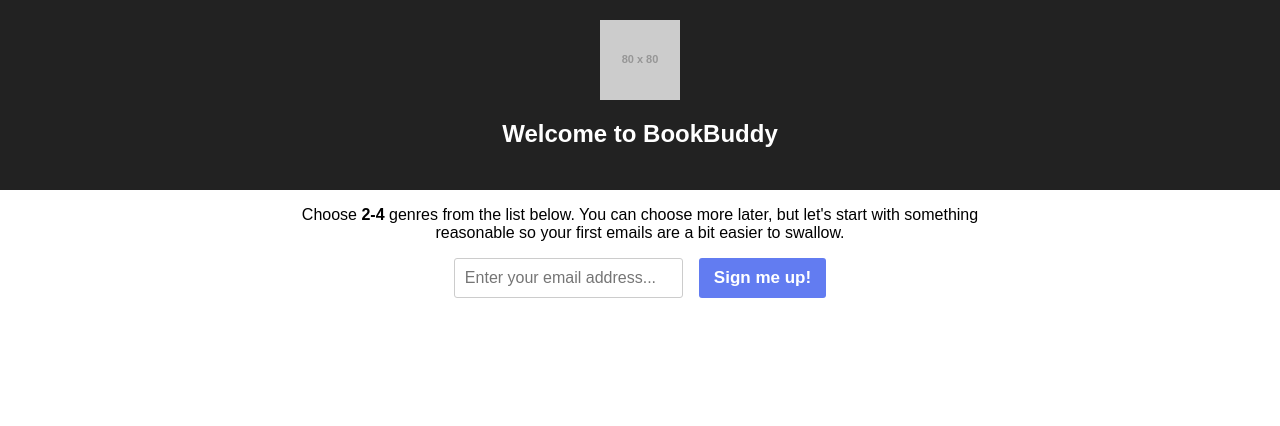
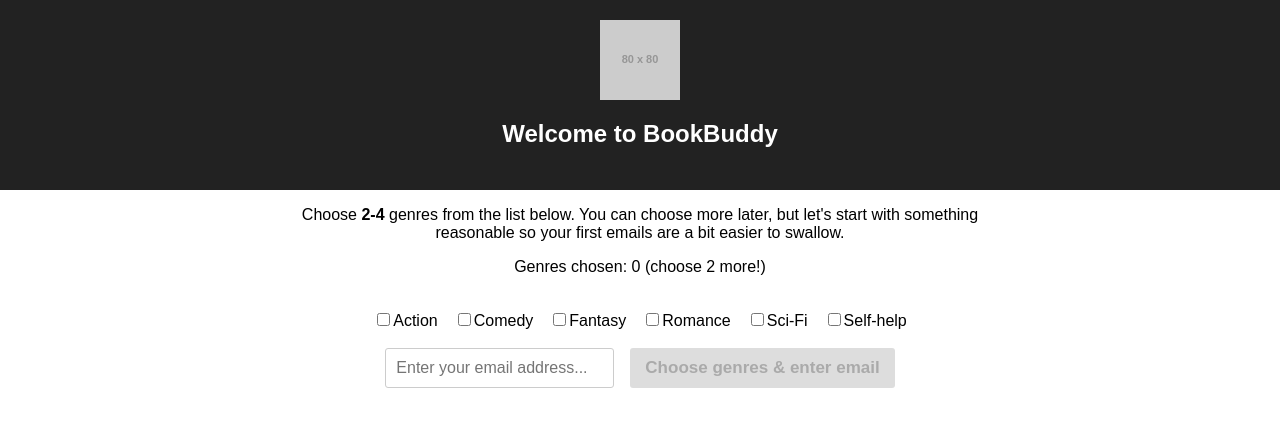
Before and after one commit to Andrux51/book-buddy, a React app: page /get-started in a window 1280 px wide. Shown: the top 426 px of the page. Built offline with nearby package versions, Linux system fonts and the light colour scheme.

Commit message:
allow genre selection, cleanup state usage

```diff
--- a/src/App.css
+++ b/src/App.css
@@ -49,6 +49,11 @@
   text-decoration: none;
   padding: 10px 15px;
 }
+button[class*="bb-btn-"][disabled] {
+  background-color: #ddd;
+  color: #aaa;
+  cursor: not-allowed;
+}
 
 .bb-btn-route {
   background-color:#6c9;
@@ -65,3 +70,15 @@
   margin-right: 1em;
   font-size:16px;
 }
+
+.bb-genre-checkbox {
+  text-align: initial;
+  display: inline-block;
+  padding: 0 8px;
+}
+.bb-checkbox-matrix {
+  max-width: 720px;
+  margin-left: auto;
+  margin-right: auto;
+  padding: 18px;
+}
--- a/src/App.js
+++ b/src/App.js
@@ -11,9 +11,26 @@
 class App extends Component {
   constructor(props) {
     super(props);
+
     this.state = {
-      emailEntered: false
-    }
+      subscriber: {
+        email: '',
+        genresChosen: [],
+        name: ''
+      }
+    };
+  }
+
+  handleSubmit = (email, genresChosen) => {
+    this.setState({ subscriber: { email, genresChosen } });
+  }
+
+  updateSubscriber = (key, val) => {
+    let subscriber = Object.assign({}, this.state.subscriber);
+
+    subscriber[key] = val;
+
+    this.setState({ subscriber });
   }
 
   render() {
@@ -21,14 +38,25 @@
       <Router>
         <div className="App">
           <header className="App-header">
-              <Link to="/">
-                <img src="http://placehold.it/80x80?text=logo" className="App-logo" alt="logo" />
-              </Link>
+            <Link to="/">
+              <img src="http://placehold.it/80x80?text=logo" className="App-logo" alt="logo" />
+            </Link>
             <h1 className="App-title">Welcome to BookBuddy</h1>
           </header>
           <div>
-            <Route exact path="/" component={WelcomePage} render={WelcomePage.getTitle}/>
-            <Route path="/get-started" component={GetStartedPage} render={GetStartedPage.setTitle}/>
+            <Route path="/"
+              exact
+              component={WelcomePage}
+            />
+            <Route path="/get-started"
+              render={() =>
+                <GetStartedPage
+                  onSubmit={this.handleSubmit}
+                  subscriber={this.state.subscriber}
+                  updateSubscriber={this.updateSubscriber}
+                />
+              }
+            />
           </div>
         </div>
       </Router>
--- a/src/components/EmailForm.js
+++ b/src/components/EmailForm.js
@@ -8,29 +8,26 @@
         };
     }
 
-    handleEmailValidation = (e) => {
+    handleEmailValidation = val => {
         // **validation regex from http://emailregex.com/
         // eslint-disable-next-line
         return (/^(([^<>()\[\]\\.,;:\s@"]+(\.[^<>()\[\]\\.,;:\s@"]+)*)|(".+"))@((\[[0-9]{1,3}\.[0-9]{1,3}\.[0-9]{1,3}\.[0-9]{1,3}])|(([a-zA-Z\-0-9]+\.)+[a-zA-Z]{2,}))$/)
-            .test(e.target.value);
+            .test(val);
     }
 
-    handleEmailInputChange = (e) => {
+    handleChange = e => {
         this.setState({
             emailInput: {
                 value: e.target.value,
-                valid: this.handleEmailValidation(e)
+                valid: this.handleEmailValidation(e.target.value)
             }
         });
+        this.props.onChange(e);
     }
 
-    handleSignUpButton = (e) => {
+    handleSubmit = e => {
         e.preventDefault();
-        if(this.state.emailInput.valid) {
-            console.log(`${this.state.emailInput.value} signed up, send req to db`);
-        } else {
-            console.log('validation failed, color up the input and such');
-        }
+        this.props.handleSubmit(this.state.emailInput);
     }
 
     render() {
@@ -40,12 +37,16 @@
                     className="bb-form-input"
                     placeholder="Enter your email address..."
                     value={this.state.emailInput.value}
-                    onChange={this.handleEmailInputChange}
+                    onChange={this.handleChange}
                 />
                 <button type="submit"
                     className="bb-btn-submit"
-                    onClick={this.handleSignUpButton}>
-                    Sign me up!
+                    onClick={this.handleSubmit}
+                    disabled={!this.props.allowSubmit}
+                >
+                    {this.props.submitButtonText}
+                    {/* {this.props.allowSubmit && `Sign me up!`}
+                    {!this.props.allowSubmit && `Choose Genres`} */}
                 </button>
             </form>
         )
--- a/src/components/GenreSelection.js
+++ b/src/components/GenreSelection.js
@@ -1,9 +1,21 @@
 import React from 'react';
 
 class GenreSelection extends React.Component {
+    handleChange = e => {
+        this.props.handleChange(e, this.props.genre, e.target.checked);
+    }
+
     render() {
         return (
-            <div>
+            <div className="bb-genre-checkbox">
+                <label>
+                    <input type="checkbox"
+                        className="bb-form-input"
+                        onClick={this.handleChange}
+                        disabled={!this.props.allow}
+                    />
+                    {this.props.genre}
+                </label>
             </div>
         )
     }
--- a/src/components/GetStarted.page.js
+++ b/src/components/GetStarted.page.js
@@ -1,17 +1,71 @@
 import React from 'react';
-// import {
-//     Link
-// } from 'react-router-dom';
 import EmailForm from './EmailForm';
+import GenreSelection from './GenreSelection';
 
 class GetStartedPage extends React.Component {
     constructor(props) {
         super(props);
-
         document.title = 'Get Started | BookBuddy';
 
         this.state = {
-            genres: []
+            genresAvailable: [ // get from API
+                'Action', 'Comedy', 'Fantasy', 'Romance', 'Sci-Fi', 'Self-help'
+            ]
+        }
+    }
+
+    handleEmailEntry = e => {
+        this.props.updateSubscriber('email', e.target.value);
+    }
+
+    handleEmailSubmission = email => {
+        if(email.valid) {
+            console.log(`${email.value} signed up, send req to db`);
+
+            fetch(new Request('./favicon.ico'), {mode: 'cors'}).then(res => {
+                console.log(res);
+                return res.blob;
+            });
+        } else {
+            console.log('validation failed, color up the input and such');
+        }
+    }
+
+    handleGenreSelection = (e, genre, selected) => {
+        let genresChosen = this.props.subscriber.genresChosen.slice();
+
+        if(selected) {
+            genresChosen.push(genre);
+        } else {
+            genresChosen = genresChosen.filter(elem => {
+                return elem !== genre;
+            });
+        }
+
+        this.props.updateSubscriber('genresChosen', genresChosen);
+    }
+
+    allowGenreSelection = (genre) => {
+        return this.props.subscriber.genresChosen.includes(genre) || this.props.subscriber.genresChosen.length < 4;
+    }
+
+    allowEmailSubmit = () => {
+        return this.props.subscriber.genresChosen.length >= 2
+            && this.props.subscriber.email && this.props.subscriber.email.length > 0;
+    }
+
+    setSubmitButtonText = () => {
+        if(this.allowEmailSubmit()) {
+            return `Sign me up!`;
+        }
+        if(!this.props.subscriber.email && this.props.subscriber.genresChosen.length < 2) {
+            return `Choose genres & enter email`;
+        }
+        if(!this.props.subscriber.email) {
+            return `Enter email`;
+        }
+        if(this.props.subscriber.genresChosen.length < 2) {
+            return `Choose Genres above`;
         }
     }
 
@@ -23,7 +77,27 @@
                     but let's start with something reasonable so your first emails are
                     a bit easier to swallow.
                 </p>
-                <EmailForm />
+                <p>
+                    Genres chosen: {this.props.subscriber.genresChosen.length}
+                    &nbsp;
+                    {this.props.subscriber.genresChosen.length < 2 && `(choose ${2 - this.props.subscriber.genresChosen.length} more!)`}
+                </p>
+                <div className="bb-checkbox-matrix">
+                {
+                    this.state.genresAvailable.map((genre, i) => {
+                        return <GenreSelection key={genre}
+                            genre={genre}
+                            allow={this.allowGenreSelection(genre)}
+                            handleChange={this.handleGenreSelection}
+                        />
+                    })
+                }
+                </div>
+                <EmailForm onChange={this.handleEmailEntry}
+                    handleSubmit={this.handleEmailSubmission}
+                    allowSubmit={this.allowEmailSubmit()}
+                    submitButtonText={this.setSubmitButtonText()}
+                />
             </div>
         )
     }
```
Also changed, not shown: src/components/Welcome.page.js (line endings or trailing spaces).
